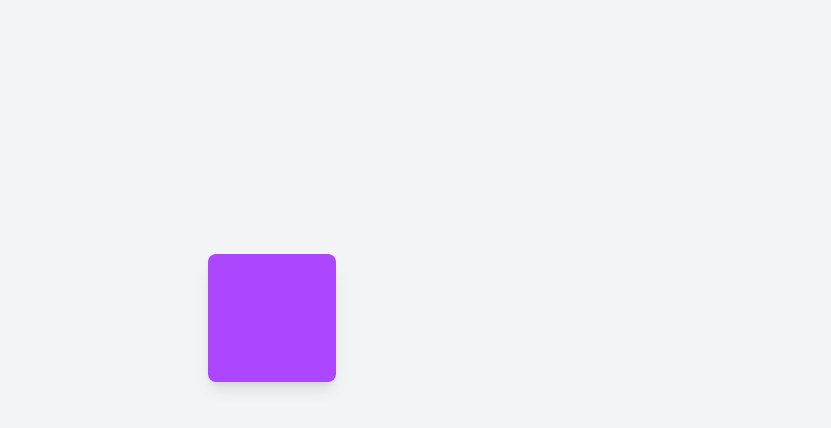
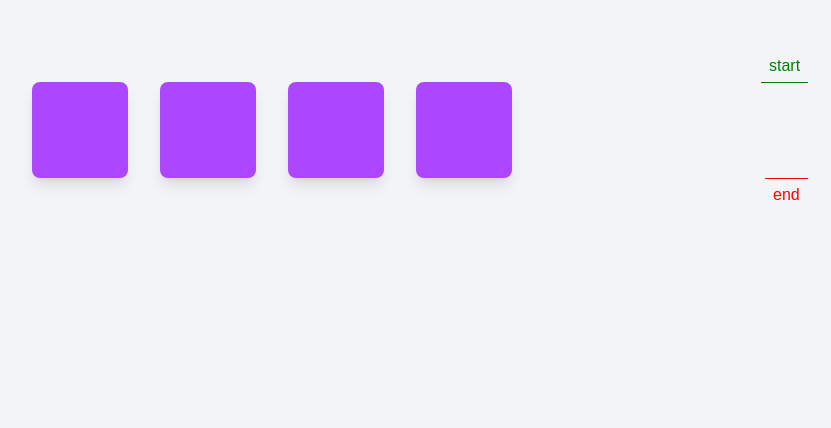
Before and after one commit to MOTANAFI/gsap, a React (Vite) app: page / in a window 1280 px wide. Shown: the part 1270-1698 px from the top of the page, without its empty margins (368-1199 px from the left). Built offline with nearby package versions, Linux system fonts and the light colour scheme.

Commit message:
stagger scroll box

```diff
--- a/src/App.tsx
+++ b/src/App.tsx
@@ -6,7 +6,9 @@
 // import GsapClickBox from "./components/GsapClickBox"
 // import GsapChallenge from "./components/GsapChallenge"
 
-import GsapScrollTrigger from "./components/GsapScrollTrigger"
+import StaggerScrollBox from "./components/StaggerScrollBox"
+
+// import GsapScrollTrigger from "./components/GsapScrollTrigger"
 
 
 
@@ -22,7 +24,8 @@ function App() {
   {/* <GsapHoverBox /> */}
   {/* <GsapClickBox /> */}
   {/* <GsapChallenge /> */}
-  <GsapScrollTrigger />
+  {/* <GsapScrollTrigger /> */}
+  <StaggerScrollBox />
 
 
     </>
--- /dev/null
+++ b/src/components/StaggerScrollBox.tsx
@@ -0,0 +1,49 @@
+import { useGSAP } from "@gsap/react";
+import gsap from "gsap";
+import { ScrollTrigger } from "gsap/all";
+import { useRef } from "react"
+
+
+function StaggerScrollBox() {
+    const boxesRef = useRef<HTMLDivElement[]>([]);
+    const currentBoxes = boxesRef.current;
+
+    gsap.registerPlugin(ScrollTrigger);
+    useGSAP(() => {
+
+        gsap.from(currentBoxes, {
+            scrollTrigger: {
+                trigger: currentBoxes[0],
+                start: "top 80%",
+                toggleActions: "play none none none",
+                markers: true,
+             },
+             y:100,
+             opacity:0,
+             duration:1,
+             stagger:0.2,
+             ease:"power2.out" // Optional: for debugging
+
+        })
+    },[])
+  return (
+    <div className="min-h-[300vh] bg-gray-100 px-4 py-32 flex flex-col items-center">
+        <h1>Scroll down to see the staggered box boxes</h1>
+        <div className="h-[150vh]"></div>
+        <div className="flex justify-center gap-8">
+           {[...Array(4)].map((_,i) => (
+            <div
+            key={i}
+            ref={el => {
+                if(el) boxesRef.current[i] = el;
+            }}
+            className="w-24 h-24 bg-purple-500 rounded-lg shadow-lg"
+            ></div>
+           ))}
+        </div>
+
+    </div>
+  )
+}
+
+export default StaggerScrollBox
```
